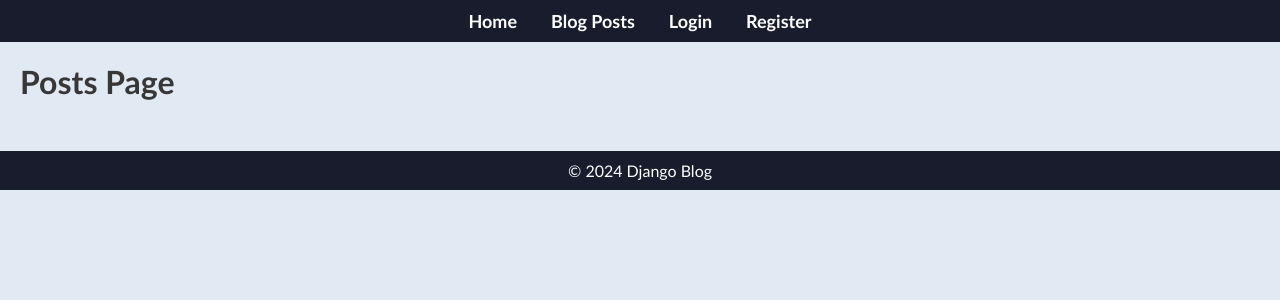
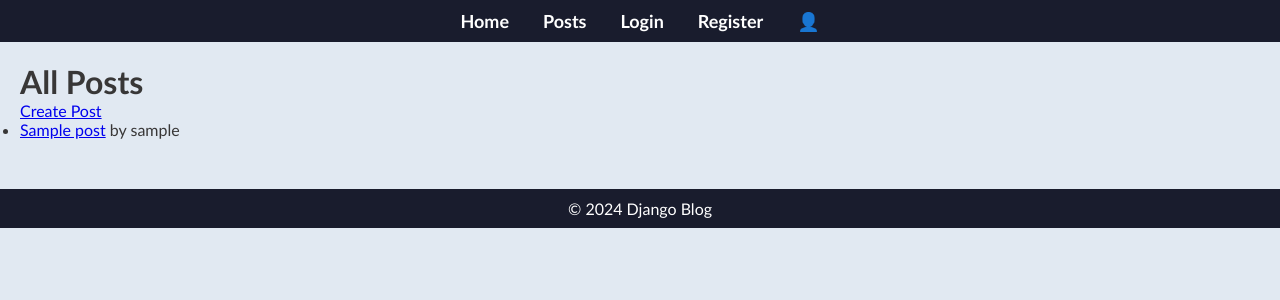
Before and after one commit to Orel-y/Alx_DjangoLearnLab, a Django app: page /blog/posts/ in a window 1280 px wide. Shown: the top 300 px of the page. Run offline with Django 5.2, Linux system fonts and the light colour scheme; tables that the repository leaves empty hold one stand-in row (Sample ...).

Commit message:
Working with Post provider views

```diff
--- a/django_blog/blog/templates/blog/base.html
+++ b/django_blog/blog/templates/blog/base.html
@@ -12,9 +12,10 @@
         <nav>
             <ul>
                 <li><a href="{% url 'home' %}">Home</a></li>
-                <li><a href="{% url 'posts' %}">Blog Posts</a></li>
+                <li><a href="{% url 'posts' %}">Posts</a></li>
                 <li><a href="{% url 'login' %}">Login</a></li>
                 <li><a href="{% url 'register' %}">Register</a></li>
+                <li><a href="{% url 'profile'%}">&#128100;</a></li>
             </ul>
         </nav>
     </header>
--- /dev/null
+++ b/django_blog/blog/templates/blog/post_list.html
@@ -0,0 +1,19 @@
+{% extends "blog/base.html" %}
+
+{% block title %}Blogs{% endblock title %}
+
+{% block content %}
+    <h1>All Posts</h1>
+    <a href="{% url 'post-create'%}"> Create Post</a>
+
+    <ul>
+        {% for post in posts %}
+            <li>
+                <a href="{% url 'post-detail' post.pk %}">{{post.title}}</a>
+                by {{ post.author.username}}
+            </li>
+            {% empty %}
+                <li>No Posts Yet</li>
+            {% endfor%}
+    </ul>
+{% endblock content %}
--- a/django_blog/blog/urls.py
+++ b/django_blog/blog/urls.py
@@ -1,12 +1,24 @@
 from django.urls import path
 from .views import SignupView, home, posts, profile
 from django.contrib.auth import views as auth_views
+from django.urls import path
+from .views import (
+    PostListView, PostDetailView, PostCreateView,
+    PostUpdateView, PostDeleteView
+)
+
+
 
 urlpatterns = [
-    path('', home, name='home'),
-    path('posts/', posts, name='posts'),
     path('register/', SignupView, name='register'),
     path('login/', auth_views.LoginView.as_view(template_name='blog/login.html'), name='login'),
     path('logout/', auth_views.LogoutView.as_view(template_name='blog/logout.html'), name='logout'),
-    path('profile/', profile, name='profile')
+    path('profile/', profile, name='profile'),
+
+    path('', home, name='home'),
+    path('posts/', PostListView.as_view(), name='posts'),
+    path('posts/new/', PostCreateView.as_view(), name='post-create'),
+    path('posts/<int:pk>/', PostDetailView.as_view(), name='post-detail'),
+    path('posts/<int:pk>/update/', PostUpdateView.as_view(), name='post-update'),
+    path('posts/<int:pk>/delete/', PostDeleteView.as_view(), name='post-delete'),
 ]
--- a/django_blog/blog/views.py
+++ b/django_blog/blog/views.py
@@ -3,14 +3,18 @@ from django.contrib.auth.forms import UserCreationForm
 from django.contrib.auth.models import User
 from .forms import CustomUserCreationForm
 from django.contrib import messages
+from django.views.generic import ListView, CreateView, DetailView, UpdateView, DeleteView
+from .models import Post
+from django.urls import reverse_lazy
+from django.contrib.auth.mixins import LoginRequiredMixin, UserPassesTestMixin
 
 def SignupView(request):
     if request.method == "POST":
-        form = CustomUserCreationForm(request.form)
+        form = CustomUserCreationForm(request.POST)
         if form.is_valid():
             form.save()
             messages.success(request, 'Account has been created')
-            return redirect('users:login')
+            return redirect('login')
 
     else:
         form = CustomUserCreationForm()
@@ -25,3 +29,51 @@ def posts(request):
 
 def profile(request):
     return render(request, 'blog/profile.html')
+
+#------------------------------------------------------
+class PostListView(ListView):
+    model = Post
+    template_name = "blog/post_list.html"
+    context_object_name = "posts"
+    ordering = ['-published_date']
+
+#------------------------------------------------------
+class PostDetailView(DetailView):
+    model = Post
+    template_name = "blog/post_detail.html"
+    context_object_name = "post"
+
+#------------------------------------------------------
+class PostCreateView(LoginRequiredMixin, CreateView):
+    model = Post
+    fields = ['title', 'content']
+    template_name = "blog/post_form.html"
+    success_url = reverse_lazy('posts')
+
+    def form_valid(self, form):
+        form.instance.author = self.request.user
+        return super().form_valid(form)
+
+#------------------------------------------------------
+class PostUpdateView(LoginRequiredMixin, UserPassesTestMixin, UpdateView):
+    model = Post
+    fields = ['title', 'content']
+    template_name = "blog/post_form.html"
+
+    def form_valid(self, form):
+        form.instance.author = self.request.user
+        return super().form_valid(form)
+
+    def test_func(self):
+        post = self.get_object()
+        return self.request.user == post.author
+
+#------------------------------------------------------
+class PostDeleteView(LoginRequiredMixin, UserPassesTestMixin, DeleteView):
+    model = Post
+    template_name = "blog/post_confirm_delete.html"
+    success_url = reverse_lazy("post-list")
+
+    def test_func(self):
+        post = self.get_object()
+        return self.request.user == post.author
```
Also changed, not shown: django_blog/blog/templates/blog/post_confirm_delete.html (added, +13 -0 lines), django_blog/blog/templates/blog/post_detail.html (added, +16 -0 lines), django_blog/blog/templates/blog/post_form.html (added, +13 -0 lines).
